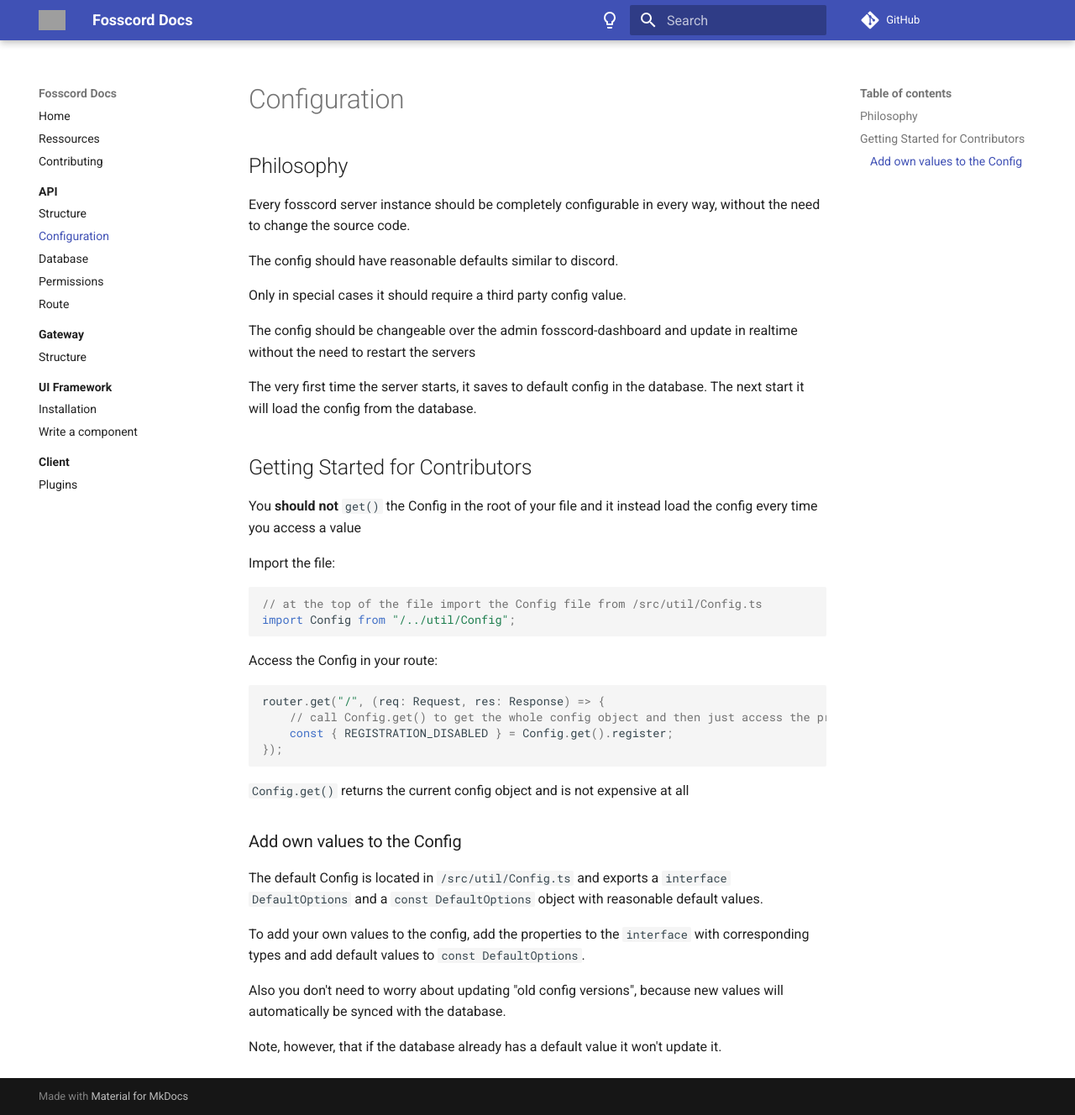
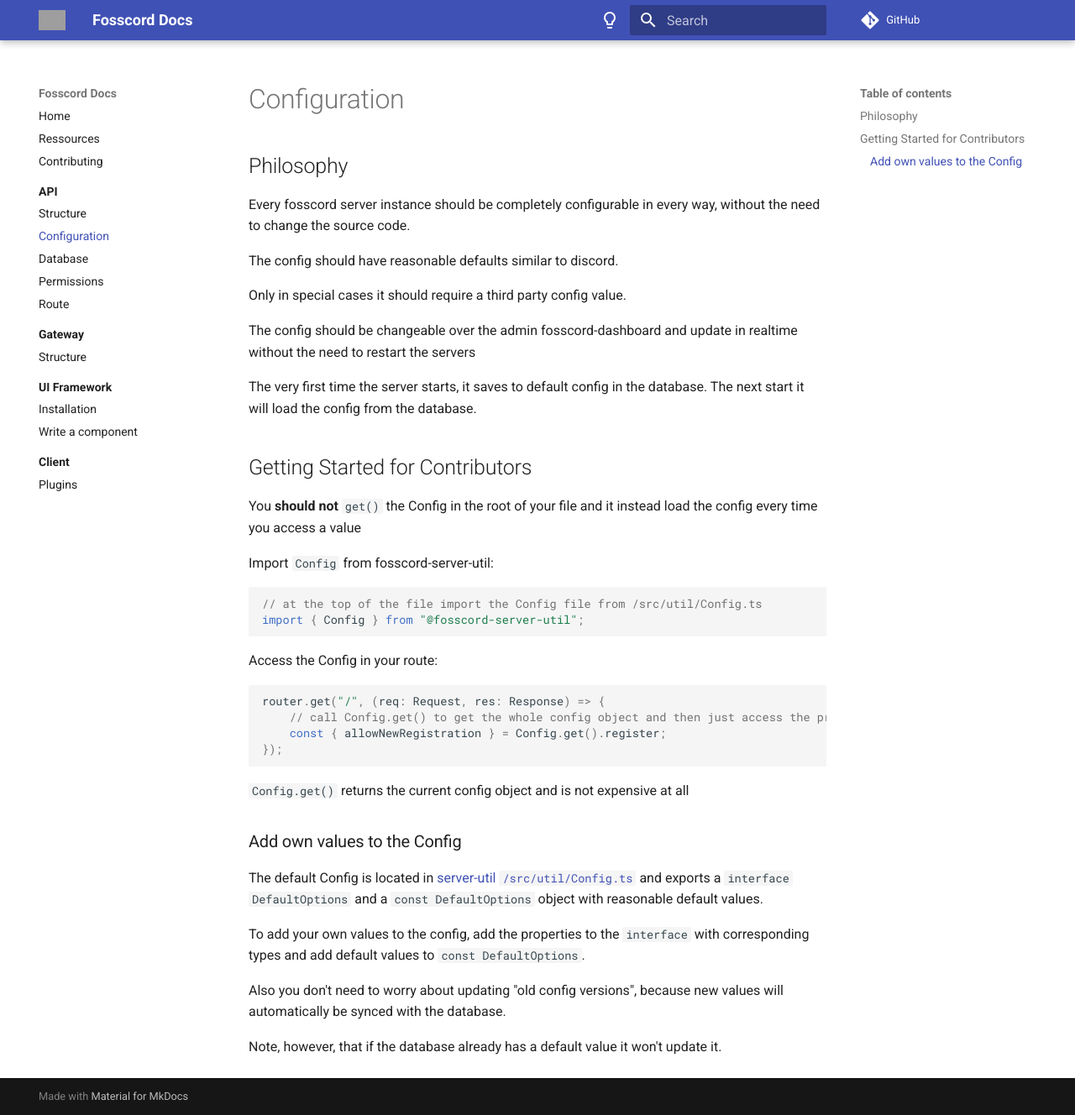
Before and after one commit to spacebarchat/docs, an MkDocs documentation site: the page built from docs/API/configuration.md, in a window 1280 px wide and 1328 px high. Shown: the whole window at 84% size. Built offline with MkDocs 1.6.1 and Material for MkDocs 9.7.7, drawn with Linux system fonts in a browser that asks for light colours; comment, search, counter and statistics services are not loaded; grey boxes are pictures that could not be loaded.

Commit message:
Update configuration.md

````diff
--- a/docs/API/configuration.md
+++ b/docs/API/configuration.md
@@ -16,11 +16,11 @@
 
 You **should not** `get()` the Config in the root of your file and it instead load the config every time you access a value
 
-Import the file:
+Import ``Config`` from fosscord-server-util:
 
 ```js
 // at the top of the file import the Config file from /src/util/Config.ts
-import Config from "/../util/Config";
+import { Config } from "@fosscord-server-util";
 ```
 
 Access the Config in your route:
@@ -28,7 +28,7 @@
 ```js
 router.get("/", (req: Request, res: Response) => {
 	// call Config.get() to get the whole config object and then just access the property you want
-	const { REGISTRATION_DISABLED } = Config.get().register;
+	const { allowNewRegistration } = Config.get().register;
 });
 ```
 
@@ -36,7 +36,7 @@
 
 ### Add own values to the Config
 
-The default Config is located in `/src/util/Config.ts` and exports a `interface DefaultOptions` and a `const DefaultOptions` object with reasonable default values.
+The default Config is located in [server-util `/src/util/Config.ts`](https://github.com/fosscord/fosscord-server-util/blob/master/src/util/Config.ts) and exports a `interface DefaultOptions` and a `const DefaultOptions` object with reasonable default values.
 
 To add your own values to the config, add the properties to the `interface` with corresponding types and add default values to `const DefaultOptions`.
 
````
